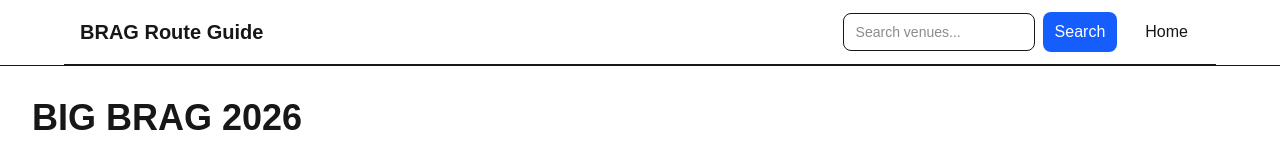
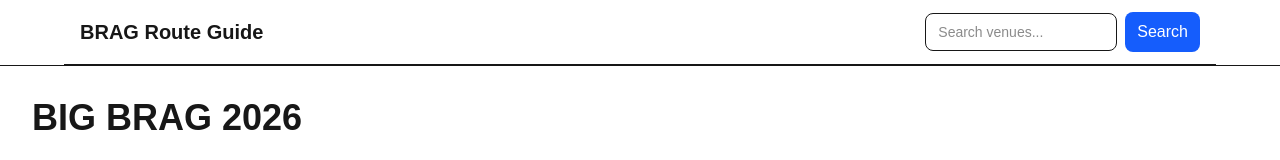
Before and after one commit to johntocaelpiano/brag-app, a Next.js app: page / in a window 1280 px wide. Shown: the top 160 px of the page. Built offline with nearby package versions, Linux system fonts and the light colour scheme; no server answers; the database is empty.

Commit message:
clean up navbar

```diff
--- a/components/NavBar.tsx
+++ b/components/NavBar.tsx
@@ -38,19 +38,6 @@ export default function Navbar() {
 
         <div className="flex items-center gap-4">
             <SearchForm />
-
-            <Link
-                href="/"
-                className="
-                px-3
-                py-2
-                rounded-lg
-                hover:bg-gray-100
-                transition
-                "
-            >
-                Home
-            </Link>
         </div>
       </nav>
     </header>
```
